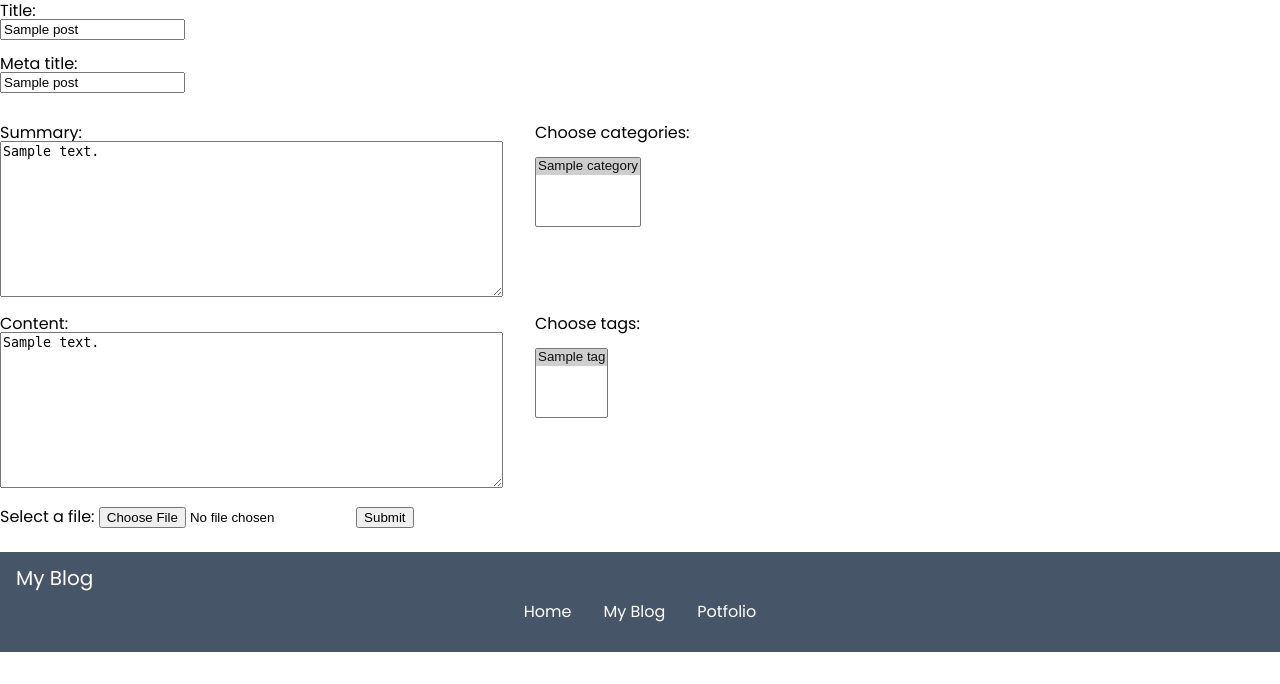
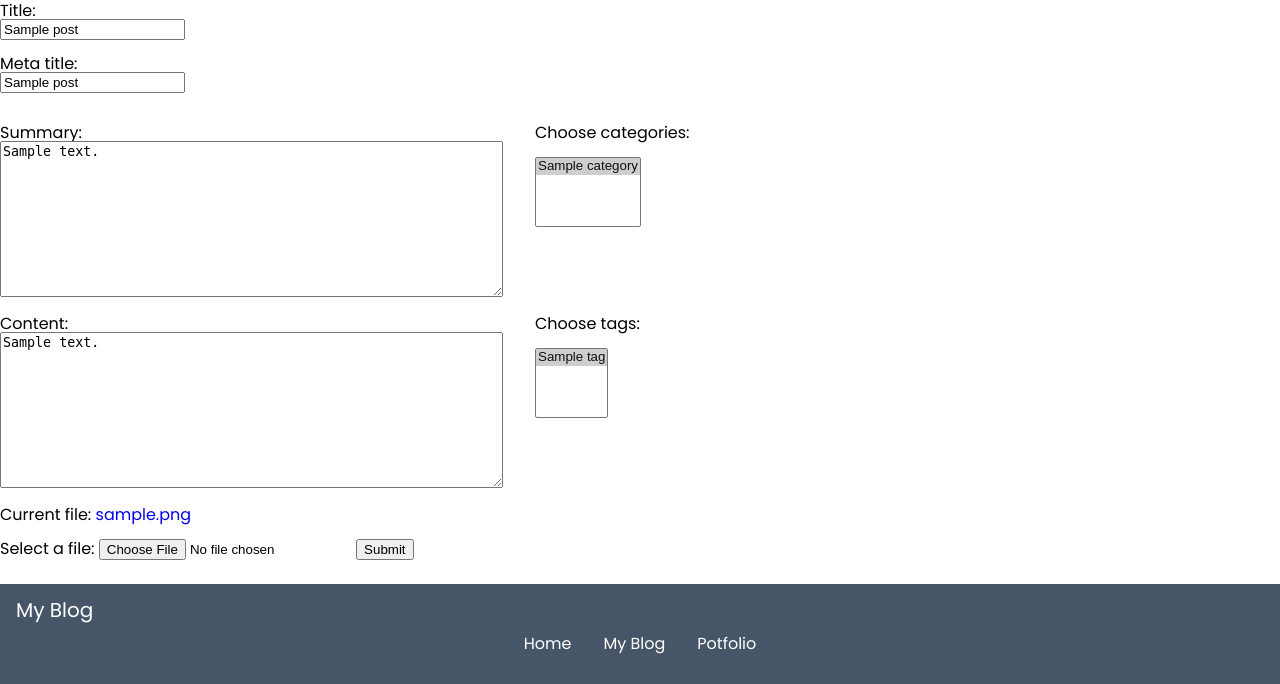
Before and after one commit to ninhduyhuy24022001/Blog-Website, a Django app: page /post/edit/1/ in a window 1280 px wide. Shown: the part 161-845 px from the top of the page. Before the commit the page ends 813 px from the top, so only its background shows below. Run offline with Django 4.2, Linux system fonts and the light colour scheme; a user stored in the database is signed in; tables that the repository leaves empty hold one stand-in row (values such as "Sample post").

Commit message:
handle_file_edit_new_post

```diff
--- a/post/templates/post/edit.html
+++ b/post/templates/post/edit.html
@@ -52,8 +52,15 @@
                 </div>
             </div>
 
+            {% if post.image %}
+                <p class="mb-1">Current file: <a href="#">{{ post.image.name }}</a></p>
+                <label for="image_file">Select a file:</label>
+                <input type="file" id="image_file" name="image_file">
+            {% else %}
             <label for="image_file">Select a file:</label>
-            <input type="file" id="image_file" name="image_file" value="{% if post.image %}{{ post.image.url }}{% endif %}">
+                <input type="file" id="image_file" name="image_file">
+            {% endif %}
+
 
             <input type="submit" value="Submit">
         </form>
--- a/post/templates/post/new.html
+++ b/post/templates/post/new.html
@@ -45,7 +45,7 @@
             </div>
 
             <label for="image_file">Select a file:</label>
-            <input type="file" id="image_file" name="image_file">
+            <input type="file" id="image_file" name="image_file"/>
 
             <input type="submit" value="Submit">
         </form>
--- a/post/views.py
+++ b/post/views.py
@@ -2,6 +2,9 @@
 from django.contrib.auth.decorators import login_required
 
 from .models import Post, Tag, Category
+
+from PIL import Image
+
 
 def detail(request, slug):
     post = get_object_or_404(Post, slug=slug)
@@ -27,6 +30,8 @@
         meta_title = request.POST.get('meta_title', '')
         summary = request.POST.get('summary', '')
         content = request.POST.get('content', '')
+        image_file = request.FILES['image_file']
+
         categories = request.POST.getlist('categories', '')
         tags = request.POST.getlist('tags', '')
 
@@ -36,6 +41,7 @@
             meta_title=meta_title,
             summary=summary,
             content=content,
+            image=image_file,
         )
 
         post.save()
@@ -60,7 +66,11 @@
         post.meta_title = request.POST.get('meta_title', '')
         post.summary = request.POST.get('summary', '')
         post.content = request.POST.get('content', '')
-        post.image_file = request.POST.get('image_file', '')
+
+        # handle image
+        if request.FILES.get('image_file'):
+            image_file = request.FILES.get('image_file', '')
+            post.image = image_file
 
         categories = request.POST.getlist('categories', '')
         tags = request.POST.getlist('tags', '')
--- a/static/css/base.css
+++ b/static/css/base.css
@@ -89,6 +89,10 @@ footer a:hover {
     margin-top: 0.5rem;
 }
 
+.mb-1 {
+    margin-bottom: 1rem;
+}
+
 .mt-1 {
     margin-top: 1rem;
 }
```
Also changed, not shown: media/post_image/beb-1.jpg (added), media/post_image/marketting_digital.jpg (added), media/post_image/marketting_digital_I8N1L2N.jpg (added), media/post_image/pumpkin_AVgEOQQ.jpg (added), media/post_image/pumpkin_enFOkaH.jpg (added), media/post_image/pumpkin_fIzyDOV.jpg (added), media/post_image/pumpkin_pX2mCnK.jpg (added).
